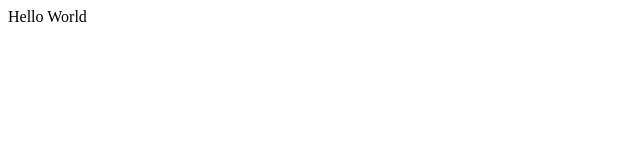
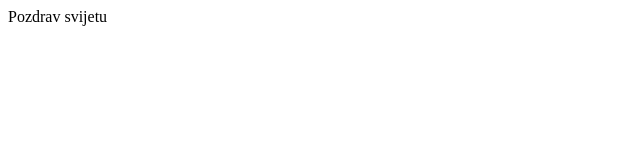
Before and after one commit to jurajprsa-ai/UcenjeFD3, a plain HTML site: page 02_HTML_CSS/vjezba00/index.html in a window 1280 px wide. Shown: the full height of the page, 0-640 px from the left. Drawn offline with Linux system fonts and the light colour scheme.

Commit message:
Vjezbanje rada FTP

```diff
--- a/02_HTML_CSS/vjezba00/index.html
+++ b/02_HTML_CSS/vjezba00/index.html
@@ -6,4 +6,6 @@
     <title>Edunova Html</title>
 </head>
 <body>
-    Hello World
+    Pozdrav svijetu
+</body>
+</html>
```
